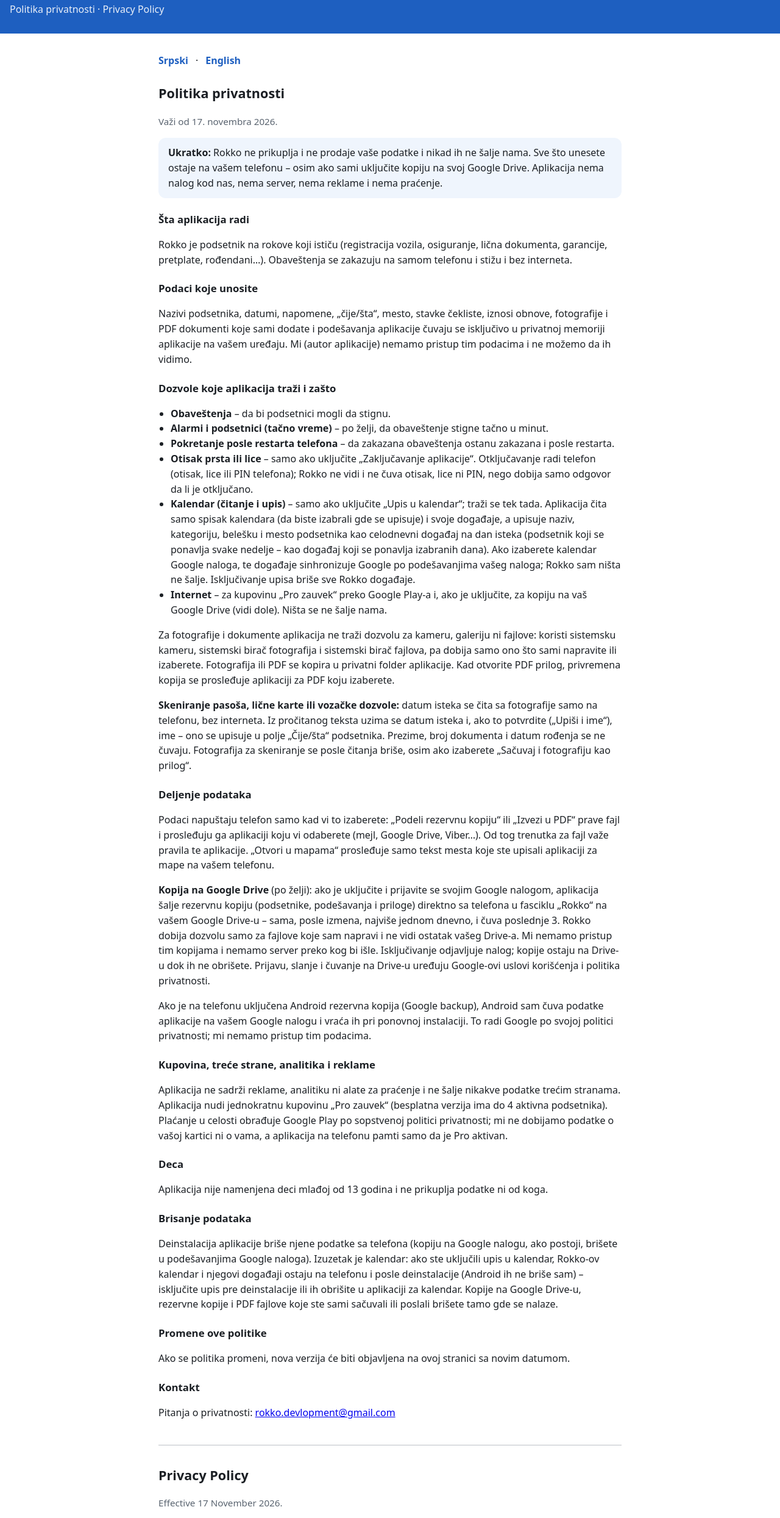
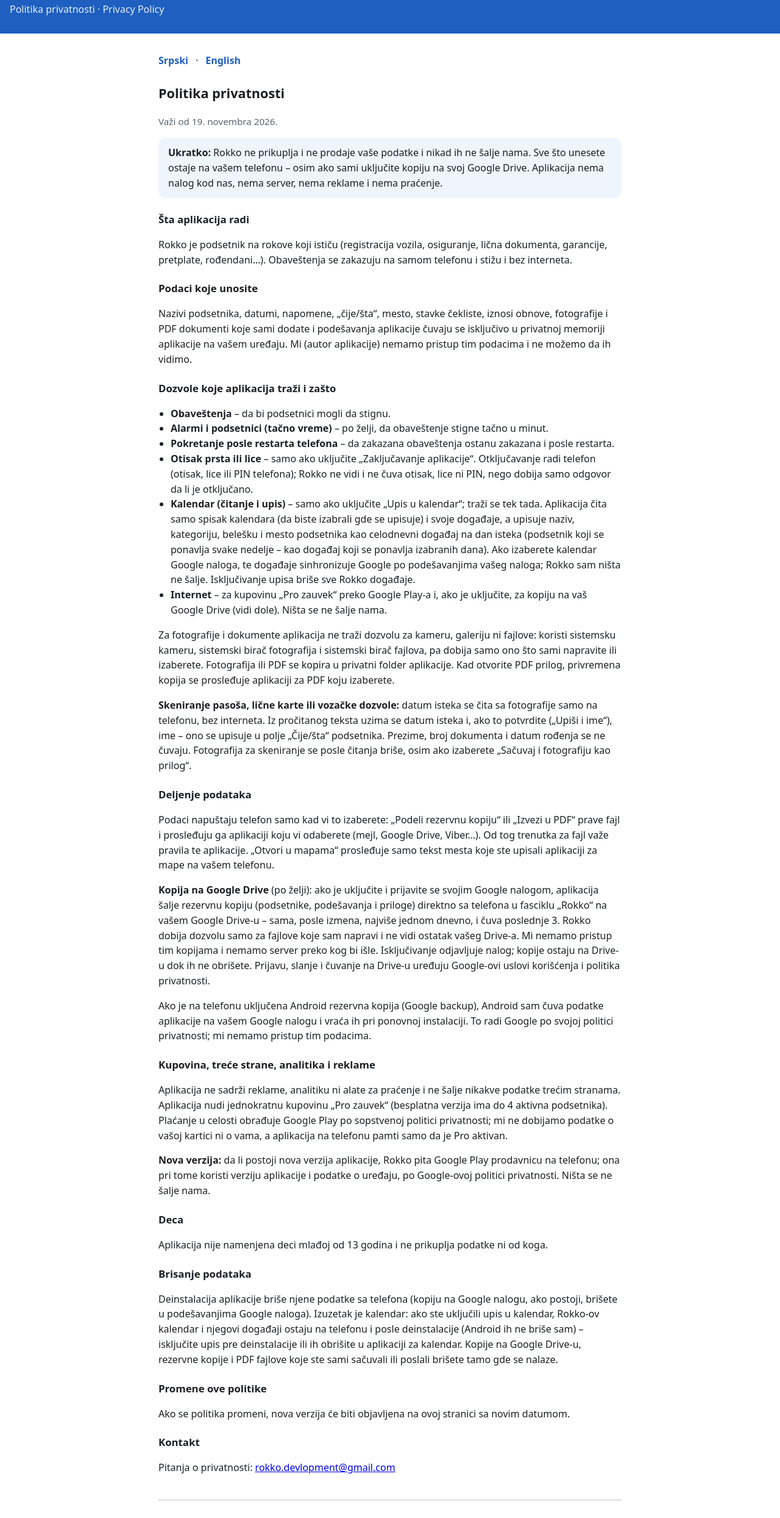
Before and after one commit to KristijanPetkovic/rokko-privacy, a plain HTML site: page index.html in a window 1280 px wide. Shown: the part 71-2560 px from the top of the page at 61% size. Drawn offline with Linux system fonts and the light colour scheme.

Commit message:
Politika za verziju 1.3: provera nove verzije preko Google Play-a
Nov pasus "Nova verzija" / "New version" (sr i en), datum 19. novembar 2026.

Co-Authored-By: Claude Opus 5.5 <noreply@anthropic.com>

```diff
--- a/index.html
+++ b/index.html
@@ -36,7 +36,7 @@
 
   <section id="sr">
     <h2>Politika privatnosti</h2>
-    <p class="muted">Važi od 17. novembra 2026.</p>
+    <p class="muted">Važi od 19. novembra 2026.</p>
 
     <div class="card">
       <strong>Ukratko:</strong> Rokko ne prikuplja i ne prodaje vaše podatke i nikad ih ne šalje nama.
@@ -104,6 +104,9 @@
       podsetnika). Plaćanje u celosti obrađuje Google Play po sopstvenoj politici privatnosti; mi ne
       dobijamo podatke o vašoj kartici ni o vama, a aplikacija na telefonu pamti samo da je Pro
       aktivan.</p>
+    <p><strong>Nova verzija:</strong> da li postoji nova verzija aplikacije, Rokko pita Google Play
+      prodavnicu na telefonu; ona pri tome koristi verziju aplikacije i podatke o uređaju, po
+      Google-ovoj politici privatnosti. Ništa se ne šalje nama.</p>
 
     <h3>Deca</h3>
     <p>Aplikacija nije namenjena deci mlađoj od 13 godina i ne prikuplja podatke ni od koga.</p>
@@ -127,7 +130,7 @@
 
   <section id="en">
     <h2>Privacy Policy</h2>
-    <p class="muted">Effective 17 November 2026.</p>
+    <p class="muted">Effective 19 November 2026.</p>
 
     <div class="card">
       <strong>In short:</strong> Rokko does not collect or sell your data and never sends it to us.
@@ -195,6 +198,9 @@
       reminders). Payment is processed entirely by Google Play under its own privacy policy; we never
       receive your card details or any information about you, and the app only stores on your phone
       that Pro is active.</p>
+    <p><strong>New version:</strong> to find out whether a new version of the app is available, Rokko
+      asks the Google Play Store app on your phone, which uses the app version and device information
+      under Google’s privacy policy. Nothing is sent to us.</p>
 
     <h3>Children</h3>
     <p>The app is not intended for children under 13 and collects no data from anyone.</p>
```
